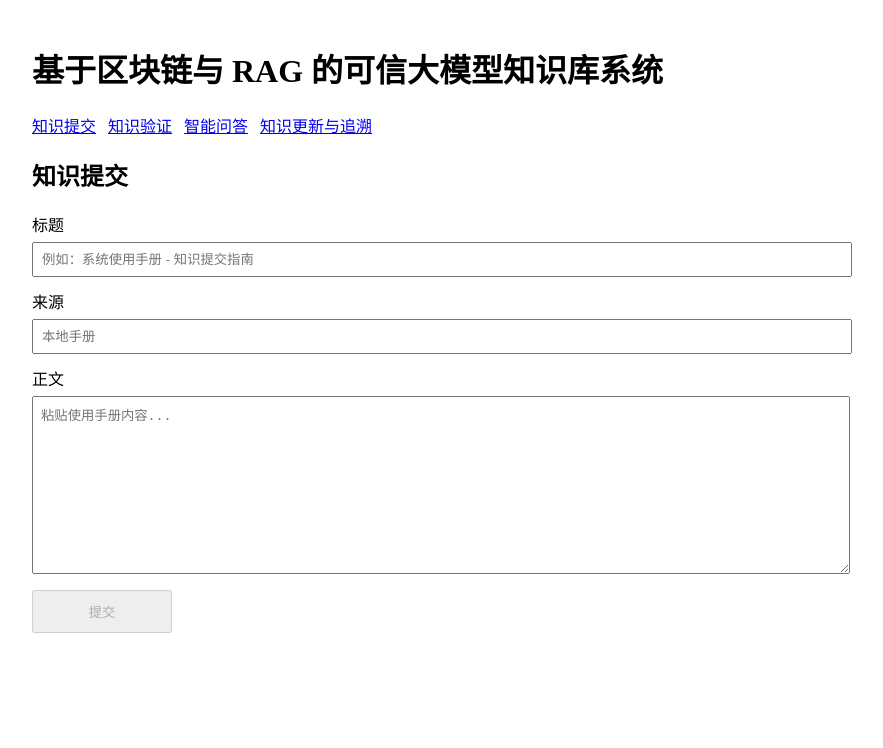
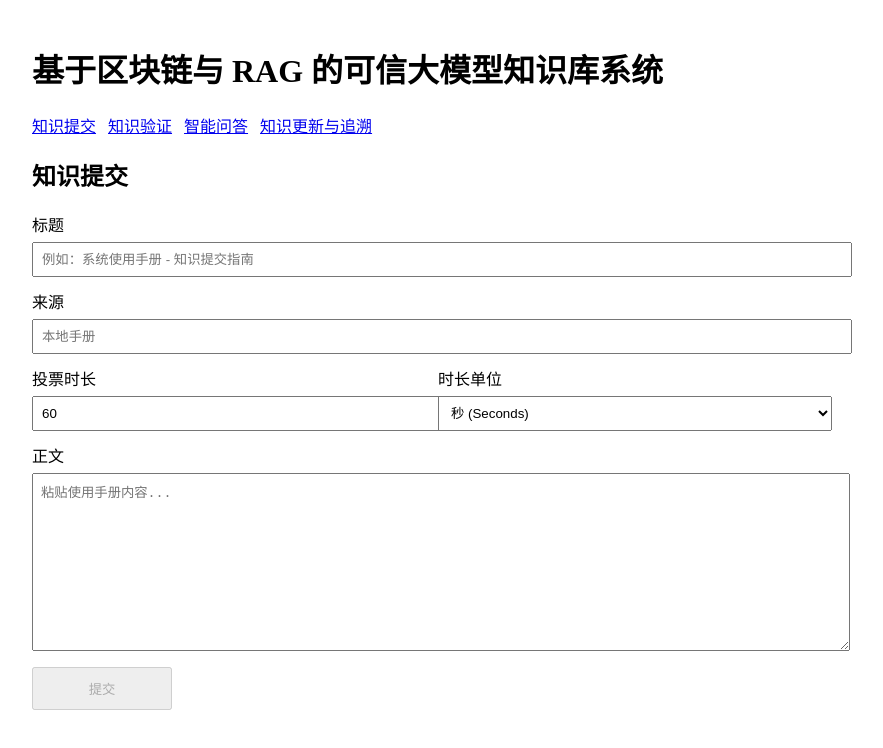
Before and after one commit to enolRm/bs, a React (Vite) app in the folder frontend/: page /submit in a window 1280 px wide. Shown: the top 748 px of the page, without its empty margins (108-991 px from the left). Built offline with nearby package versions, Linux system fonts and the light colour scheme; no server answers.

Commit message:
feat:添加投票时长输入

```diff
--- a/frontend/src/pages/KnowledgeSubmitPage.tsx
+++ b/frontend/src/pages/KnowledgeSubmitPage.tsx
@@ -5,6 +5,8 @@ export const KnowledgeSubmitPage: React.FC = () => {
   const [title, setTitle] = useState("");
   const [source, setSource] = useState("");
   const [content, setContent] = useState("");
+  const [voteDuration, setVoteDuration] = useState<number>(60);
+  const [voteUnit, setVoteUnit] = useState<string>("s");
   const [result, setResult] = useState<Knowledge | null>(null);
   const [loading, setLoading] = useState(false);
   const [error, setError] = useState<string | null>(null);
@@ -14,7 +16,13 @@ export const KnowledgeSubmitPage: React.FC = () => {
     setError(null);
     setResult(null);
     try {
-      const resp = await api.post<Knowledge>("/knowledge/", { title, content, source });
+      const resp = await api.post<Knowledge>("/knowledge/", {
+        title,
+        content,
+        source,
+        vote_duration: voteDuration,
+        vote_unit: voteUnit
+      });
       setResult(resp.data);
     } catch (e: any) {
       setError(e?.response?.data?.detail || e?.message || "提交失败");
@@ -45,6 +53,31 @@ export const KnowledgeSubmitPage: React.FC = () => {
             placeholder="本地手册"
           />
         </label>
+        <div style={{ display: "grid", gridTemplateColumns: "1fr 1fr", gap: 12 }}>
+          <label>
+            投票时长
+            <input
+              type="number"
+              style={{ width: "100%", padding: 8, marginTop: 6 }}
+              value={voteDuration}
+              onChange={(e) => setVoteDuration(parseInt(e.target.value) || 0)}
+              min={1}
+            />
+          </label>
+          <label>
+            时长单位
+            <select
+              style={{ width: "100%", padding: 8, marginTop: 6 }}
+              value={voteUnit}
+              onChange={(e) => setVoteUnit(e.target.value)}
+            >
+              <option value="s">秒 (Seconds)</option>
+              <option value="m">分 (Minutes)</option>
+              <option value="h">时 (Hours)</option>
+              <option value="d">日 (Days)</option>
+            </select>
+          </label>
+        </div>
         <label>
           正文
           <textarea
--- a/frontend/src/pages/TracePage.tsx
+++ b/frontend/src/pages/TracePage.tsx
@@ -10,6 +10,8 @@ export const TracePage: React.FC = () => {
   const [editTitle, setEditTitle] = useState("");
   const [editContent, setEditContent] = useState("");
   const [editSource, setEditSource] = useState("");
+  const [voteDuration, setVoteDuration] = useState<number>(60);
+  const [voteUnit, setVoteUnit] = useState<string>("s");
   const [saving, setSaving] = useState(false);
 
   const loadList = async () => {
@@ -48,10 +50,23 @@ export const TracePage: React.FC = () => {
     setSaving(true);
     setError(null);
     try {
-      const payload: { title?: string; content?: string; source?: string } = {};
+      const payload: {
+        title?: string;
+        content?: string;
+        source?: string;
+        vote_duration?: number;
+        vote_unit?: string;
+      } = {};
       if (editTitle !== selected.title) payload.title = editTitle;
       if (editContent !== selected.content) payload.content = editContent;
       if (editSource !== (selected.source || "")) payload.source = editSource;
+
+      // 只要内容有变更，就带上投票时长（因为后端逻辑是 hash 变更才触发链上更新）
+      if (payload.title || payload.content || payload.source) {
+        payload.vote_duration = voteDuration;
+        payload.vote_unit = voteUnit;
+      }
+
       if (Object.keys(payload).length === 0) {
         setSaving(false);
         return;
@@ -126,15 +141,40 @@ export const TracePage: React.FC = () => {
                     onChange={(e) => setEditTitle(e.target.value)}
                   />
                 </label>
-                <label style={{ display: "block", marginBottom: 4 }}>
+                <label style={{ display: "block", marginTop: 10 }}>
                   来源
                   <input
-                    style={{ width: "100%", padding: 8, marginTop: 4 }}
+                    style={{ width: "100%", padding: 6, marginTop: 4 }}
                     value={editSource}
                     onChange={(e) => setEditSource(e.target.value)}
                   />
                 </label>
-                <label style={{ display: "block", marginBottom: 4 }}>
+                <div style={{ display: "grid", gridTemplateColumns: "1fr 1fr", gap: 12, marginTop: 10 }}>
+                  <label>
+                    投票时长
+                    <input
+                      type="number"
+                      style={{ width: "100%", padding: 6, marginTop: 4 }}
+                      value={voteDuration}
+                      onChange={(e) => setVoteDuration(parseInt(e.target.value) || 0)}
+                      min={1}
+                    />
+                  </label>
+                  <label>
+                    时长单位
+                    <select
+                      style={{ width: "100%", padding: 6, marginTop: 4 }}
+                      value={voteUnit}
+                      onChange={(e) => setVoteUnit(e.target.value)}
+                    >
+                      <option value="s">秒 (Seconds)</option>
+                      <option value="m">分 (Minutes)</option>
+                      <option value="h">时 (Hours)</option>
+                      <option value="d">日 (Days)</option>
+                    </select>
+                  </label>
+                </div>
+                <label style={{ display: "block", marginTop: 10 }}>
                   正文
                   <textarea
                     style={{ width: "100%", padding: 8, marginTop: 4, minHeight: 120 }}
```
Also changed, not shown: 2 other files (tests, documents, lock files or other folders).
